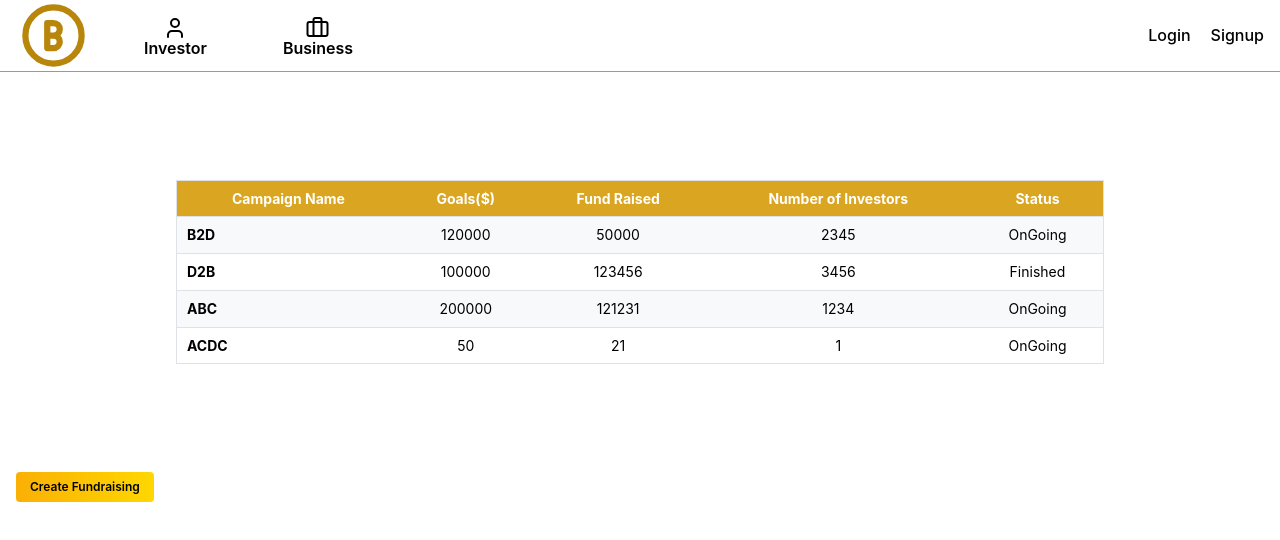
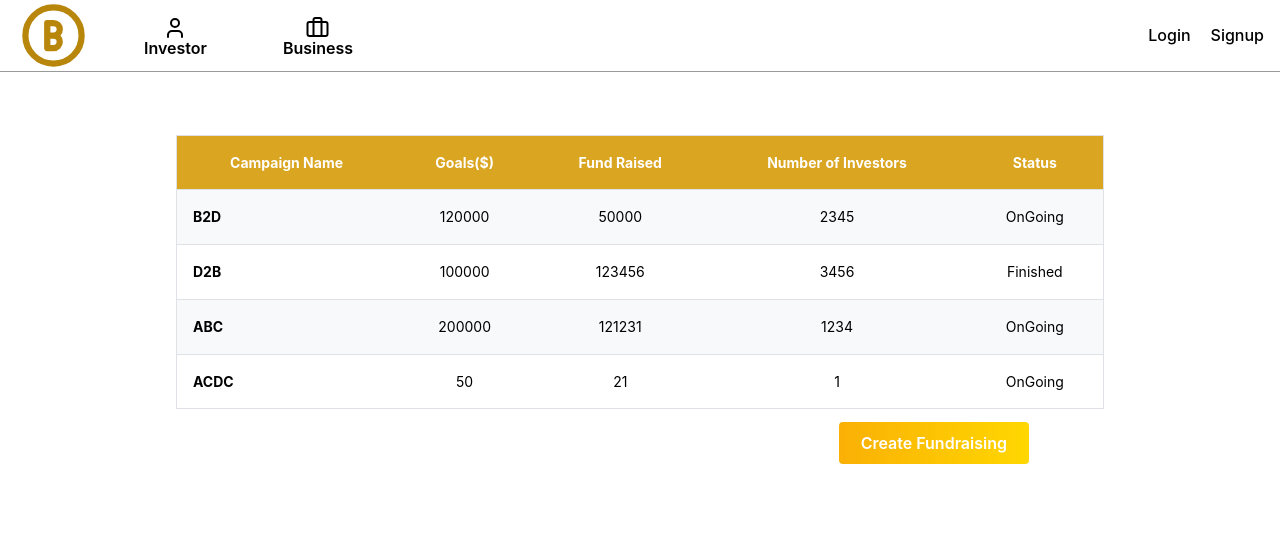
Before and after one commit to B2Dventures/B2Dventures, a Next.js app: page /business in a window 1280 px wide. Shown: the top 540 px of the page. Built offline with nearby package versions, Linux system fonts and the light colour scheme.

Commit message:
better style campaign table

```diff
--- a/src/app/business/business.module.css
+++ b/src/app/business/business.module.css
@@ -1,5 +1,12 @@
 .container {
-  flex-direction: column;
   align-items: center;
   justify-content: space-around;
 }
+
+.button {
+  display: flex;
+  justify-content: flex-end;
+  align-items: center;
+  margin-right: 235px;
+  margin-top: -50px;
+}
--- a/src/app/business/page.tsx
+++ b/src/app/business/page.tsx
@@ -14,9 +14,11 @@ export default function Home() {
             <Header/>
             <Container size={1440} className={classes.container}>
                 <CampaignTable/>
-                <Button size='xs' variant="gradient" gradient={{ from: 'yellow', to: 'gold', deg: 90 }}>
-                    <NavItem label="Create Fundraising" link="/createFund" />
-                </Button>
+                <div className={classes.button}>
+                    <Button size='md' variant="gradient" gradient={{ from: 'yellow', to: 'gold', deg: 90 }}>
+                        <NavItem label="Create Fundraising" link="/createFund" />
+                    </Button>
+                </div>
             </Container>
         </main>
     );
--- a/src/components/CampaignTable/CampaignTable.tsx
+++ b/src/components/CampaignTable/CampaignTable.tsx
@@ -25,7 +25,7 @@ export function CampaignTable() {
 
     return (
         <Container className={classes.table}>
-            <Table striped highlightOnHover withTableBorder>
+            <Table striped highlightOnHover withTableBorder verticalSpacing="md" horizontalSpacing="md">
                 <Table.Thead className={classes.head}>
                     <Table.Tr>
                         <Table.Th className={classes.body}>Campaign Name</Table.Th>
--- a/src/components/Header/Header.module.css
+++ b/src/components/Header/Header.module.css
@@ -13,7 +13,7 @@
 }
 
 .navItem {
-  color: black;
+  color: White;
   text-decoration: none;
 }
 
@@ -36,6 +36,8 @@
 
 .access {
   font-weight: 500;
+  text-decoration: none;
+  color: black;
 }
 
 .fullButtonLink {
--- a/src/components/Header/Header.tsx
+++ b/src/components/Header/Header.tsx
@@ -30,11 +30,11 @@ export function Header() {
                         </a>
                     </Button>
                 </Group>
-                <Group gap={20} visibleFrom="xs" className={classes.access}>
-                    <NavItem label="Login" link="/login" />
-                    <NavItem label="Signup" link="/signup" />
+                <Group gap={20} visibleFrom="xs">
+                    <a href='/login'  className={classes.access}>Login</a>
+                    <a href='/signup'  className={classes.access}>Signup</a>
                 </Group>
             </Container>
         </header>
-    );
+);
 }
```
